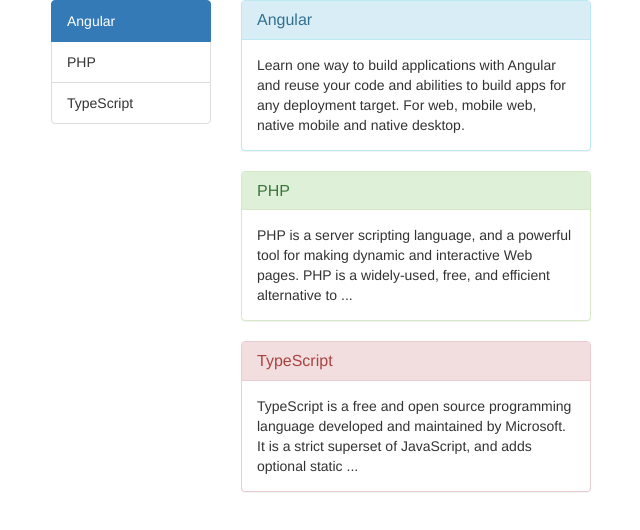
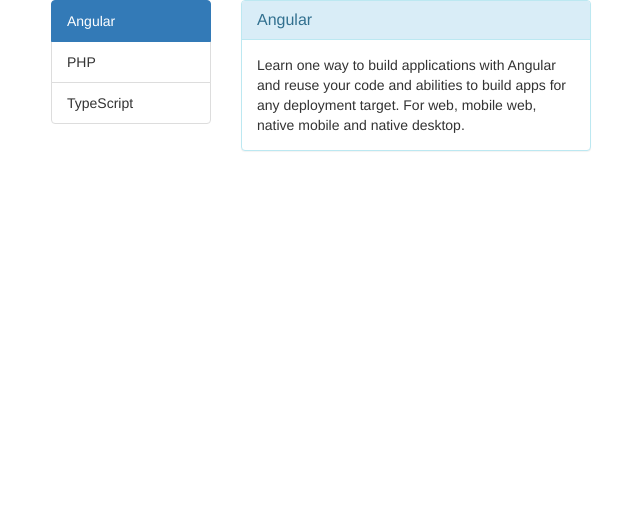
Before and after one commit to hikarihust/angular, an Angular app in the folder projectSix/: page / in a window 1280 px wide. Shown: the top 530 px of the page, without its empty margins (34-674 px from the left). Built offline with nearby package versions, Linux system fonts and the light colour scheme.

Commit message:
ContainDirective

```diff
--- a/projectSix/src/app/app.module.ts
+++ b/projectSix/src/app/app.module.ts
@@ -17,6 +17,7 @@ import { DelayDirective } from './directive-delay/delay.directive';
 // TabDirective
 import { TabComponent } from './directive-tab/tab.component';
 import { SelectorDirective } from './directive-tab/selector.directive';
+import { ContainDirective } from './directive-tab/contain.directive';
 
 @NgModule({
   imports:      [ BrowserModule],
@@ -28,7 +29,8 @@ import { SelectorDirective } from './directive-tab/selector.directive';
 		DelayComponent,
     DelayDirective,
     TabComponent,
-    SelectorDirective
+    SelectorDirective,
+    ContainDirective
   ],
   providers: [],
   bootstrap: [AppComponent]
--- /dev/null
+++ b/projectSix/src/app/directive-tab/contain.directive.ts
@@ -0,0 +1,15 @@
+import { Directive, Input, HostBinding } from '@angular/core';
+
+@Directive({
+	selector: '[zvnContain]'
+})
+
+export class ContainDirective {
+	@Input("zvnContain") id: string;
+	@Input("active") active: boolean = false;
+
+	@HostBinding('hidden') get attrHidden(){
+		return !this.active;
+	}
+
+}
--- a/projectSix/src/app/directive-tab/tab.component.html
+++ b/projectSix/src/app/directive-tab/tab.component.html
@@ -2,14 +2,14 @@
 	<div class="col-xs-4 col-sm-4 col-md-4 col-lg-4">
 		<ul class="list-group">
 			<li class="list-group-item" zvnSelector="angular" [active]="true">Angular</li>
-			<li class="list-group-item" zvnSelector="php" >PHP</li>
+			<li class="list-group-item" zvnSelector="php">PHP</li>
 			<li class="list-group-item" zvnSelector="typescript">TypeScript</li>
 		</ul>
 	</div>
 
 	<div class="col-xs-8 col-sm-8 col-md-8 col-lg-8">
 
-		<div class="panel panel-info">
+		<div class="panel panel-info" zvnContain="'angular'" [active]="true">
 			<div class="panel-heading">
 				<h3 class="panel-title">Angular</h3>
 			</div>
@@ -18,7 +18,7 @@
 			</div>
 		</div>
 
-		<div class="panel panel-success">
+		<div class="panel panel-success" zvnContain="'php'">
 			<div class="panel-heading">
 				<h3 class="panel-title">PHP</h3>
 			</div>
@@ -27,7 +27,7 @@
 			</div>
 		</div>
 
-		<div class="panel panel-danger">
+		<div class="panel panel-danger" zvnContain="'typescript'">
 			<div class="panel-heading">
 				<h3 class="panel-title">TypeScript</h3>
 			</div>
```
Also changed, not shown: 1 other file (tests, documents, lock files or other folders).
